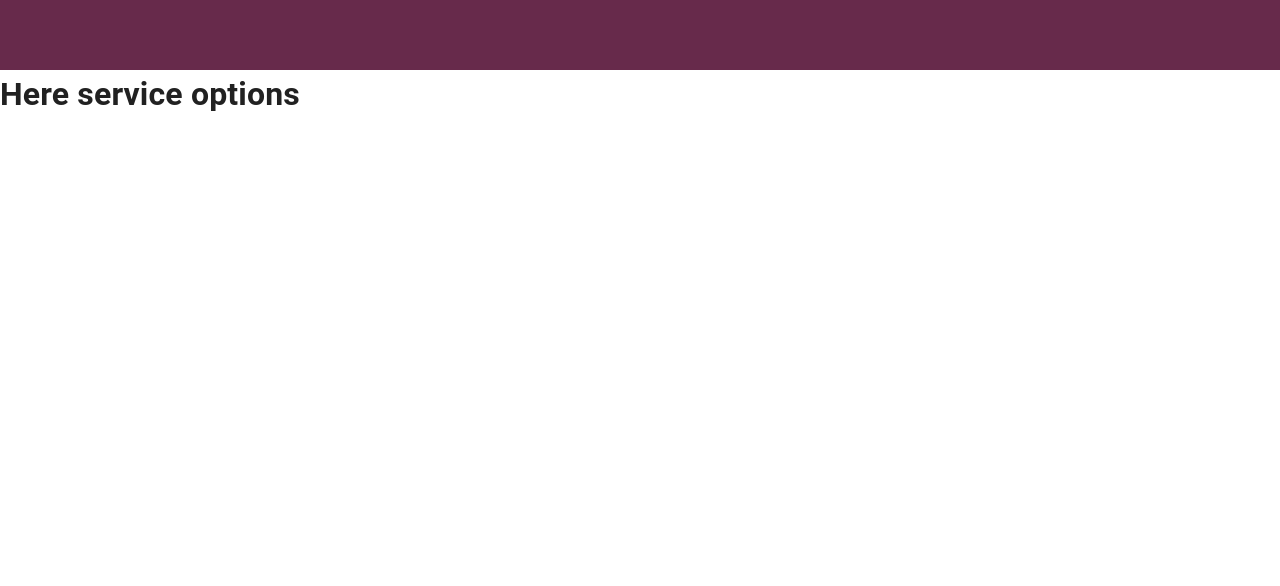
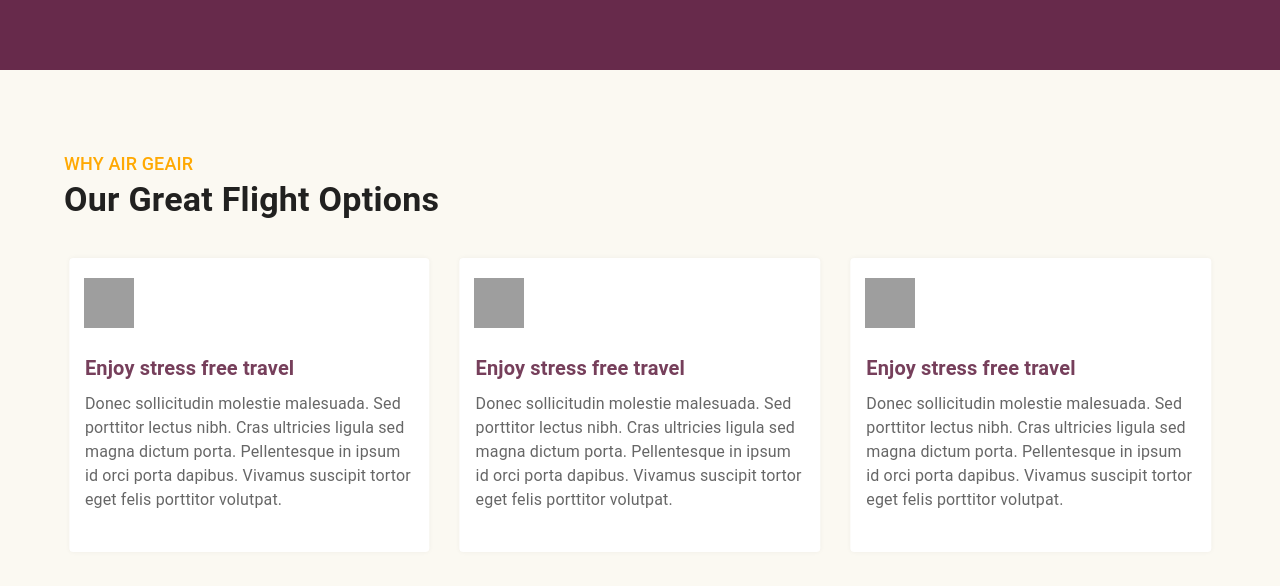
Before and after one commit to apo-star/React_Easybus, a React (Vite) app in the folder frontend/: page / in a window 1280 px wide. Shown: the part 366-952 px from the top of the page. Before the commit the page ends 800 px from the top, so only its background shows below. Built offline with nearby package versions, Linux system fonts and the light colour scheme; grey boxes are pictures that could not be loaded.

Commit message:
service-options section added

```diff
--- a/frontend/src/index.css
+++ b/frontend/src/index.css
@@ -5,13 +5,12 @@
 }
 .swiper {
   width: 100%;
-  height: 300px;
+  height: 100%;
 }
 
 .swiper-slide {
   text-align: center;
   font-size: 18px;
-  background: #fff;
 
   /* Center slide text vertically */
   display: -webkit-box;
@@ -26,7 +25,6 @@
   -ms-flex-align: center;
   -webkit-align-items: center;
   align-items: center;
-  background-color: #672a4b;
 }
 
 .swiper-slide img {
--- a/frontend/src/pages/home/Home.jsx
+++ b/frontend/src/pages/home/Home.jsx
@@ -1,6 +1,6 @@
 import Brands from "./sections/Brands/Brands";
 import Hero from "./sections/Hero";
-import ServiceOptions from "./sections/ServiceOptions";
+import ServiceOptions from "./sections/ServiceOptions/ServiceOptions";
 const Home = () => {
   return (
     <div>
--- a/frontend/src/pages/home/sections/Brands/Brands.jsx
+++ b/frontend/src/pages/home/sections/Brands/Brands.jsx
@@ -1,9 +1,10 @@
-import React, { useRef, useState } from "react";
+import React from "react";
 import "swiper/css";
 import "swiper/css/pagination";
 import { Swiper, SwiperSlide } from "swiper/react";
 import { Autoplay } from "swiper";
 import { Box, Stack } from "@mui/system";
+import style from "./Brands.module.css";
 
 const brands = [
   "https://themehut.co/html/geair/assets/img/brand/brand_img01.png",
@@ -28,7 +29,7 @@ const Brands = () => {
           loop={true}
           speed={1500}
           loopFillGroupWithBlank={true}
-          className="mySwiper"
+          className={style.brandSwiper}
           autoplay={{
             delay: 2500,
             disableOnInteraction: false,
@@ -36,7 +37,7 @@ const Brands = () => {
           modules={[Autoplay]}
         >
           {brands.map((brand) => (
-            <SwiperSlide key={Math.random()}>
+            <SwiperSlide className={style.brandSlide} key={Math.random()}>
               <Box>
                 <img src={brand}></img>
               </Box>
--- /dev/null
+++ b/frontend/src/pages/home/sections/Brands/Brands.module.css
@@ -0,0 +1,6 @@
+.brandSwiper {
+  height: 300px !important;
+}
+.brandSlide {
+  background-color: #672a4b !important;
+}
--- /dev/null
+++ b/frontend/src/pages/home/sections/ServiceOptions/ServiceOptions.jsx
@@ -0,0 +1,111 @@
+import React from "react";
+import "swiper/css";
+import "swiper/css/pagination";
+import { Swiper, SwiperSlide } from "swiper/react";
+import { Autoplay } from "swiper";
+import { Box, Stack } from "@mui/system";
+import Card from "@mui/material/Card";
+import CardMedia from "@mui/material/CardMedia";
+import CardContent from "@mui/material/CardContent";
+import Typography from "@mui/material/Typography";
+import style from "./ServiceOptions.module.css";
+
+const options = [
+  {
+    img: "https://themehut.co/html/geair/assets/img/icon/service_icon03.png",
+    serviceName: "Enjoy stress free travel",
+    description:
+      "Donec sollicitudin molestie malesuada. Sed porttitor lectus nibh. Cras ultricies ligula sed magna dictum porta. Pellentesque in ipsum id orci porta dapibus. Vivamus suscipit tortor eget felis porttitor volutpat.",
+  },
+  {
+    img: "https://themehut.co/html/geair/assets/img/icon/service_icon01.png",
+    serviceName: "Enjoy stress free travel",
+    description:
+      "Donec sollicitudin molestie malesuada. Sed porttitor lectus nibh. Cras ultricies ligula sed magna dictum porta. Pellentesque in ipsum id orci porta dapibus. Vivamus suscipit tortor eget felis porttitor volutpat.",
+  },
+
+  {
+    img: "https://themehut.co/html/geair/assets/img/icon/service_icon02.png",
+    serviceName: "Enjoy stress free travel",
+    description:
+      "Donec sollicitudin molestie malesuada. Sed porttitor lectus nibh. Cras ultricies ligula sed magna dictum porta. Pellentesque in ipsum id orci porta dapibus. Vivamus suscipit tortor eget felis porttitor volutpat.",
+  },
+  {
+    img: "https://themehut.co/html/geair/assets/img/icon/service_icon01.png",
+    serviceName: "Enjoy stress free travel",
+    description:
+      "Donec sollicitudin molestie malesuada. Sed porttitor lectus nibh. Cras ultricies ligula sed magna dictum porta. Pellentesque in ipsum id orci porta dapibus. Vivamus suscipit tortor eget felis porttitor volutpat.",
+  },
+];
+
+const ServiceOptions = () => {
+  return (
+    <div>
+      <Box py={10} sx={{ bgcolor: "#FBF9F2" }}>
+        <Stack maxWidth={"90%"} mx={"auto"}>
+          <Typography variant="h6" fontSize={18} color={"#FFA903"}>
+            WHY AIR GEAIR
+          </Typography>
+          <Typography variant="h4" fontWeight={600} marginBottom={4}>
+            Our Great Flight Options
+          </Typography>
+          <Swiper
+            slidesPerView={3}
+            spaceBetween={30}
+            loop={true}
+            speed={1500}
+            autoplay={{
+              delay: 2500,
+              disableOnInteraction: false,
+            }}
+            modules={[Autoplay]}
+            className={style.serviceSwiper}
+          >
+            {options.map((option) => (
+              <SwiperSlide key={Math.random()} className={style.optionSlide}>
+                <Box>
+                  <Card
+                    sx={{
+                      paddingTop: "20px",
+                      boxShadow: "0px 0px 5px 0px rgba(0,0,0,0.05)",
+                    }}
+                  >
+                    <CardMedia
+                      component="img"
+                      sx={{
+                        textAlign: "left",
+                        marginX: "15px",
+                      }}
+                      image={option.img}
+                      alt="Paella dish"
+                    />
+                    <CardContent sx={{ marginBottom: "0" }}>
+                      <Typography
+                        variant="h6"
+                        color={"#763F5B"}
+                        fontWeight={600}
+                        textAlign={"left"}
+                        paddingY={1}
+                      >
+                        {option.serviceName}
+                      </Typography>
+                      <Typography
+                        paragraph
+                        color="text.secondary"
+                        textAlign={"left"}
+                      >
+                        {option.description}
+                      </Typography>
+                    </CardContent>
+                  </Card>
+                </Box>
+              </SwiperSlide>
+            ))}
+          </Swiper>
+        </Stack>
+      </Box>
+    </div>
+  );
+};
+
+export default ServiceOptions;
--- /dev/null
+++ b/frontend/src/pages/home/sections/ServiceOptions/ServiceOptions.module.css
@@ -0,0 +1,7 @@
+.serviceSwiper {
+  padding: 5px !important;
+}
+.optionSlide img {
+  width: 50px !important;
+  height: 50px !important;
+}
--- a/frontend/src/pages/home/sections/ServiceOptions/index.jsx
+++ /dev/null
@@ -1,11 +0,0 @@
-import React from "react";
-
-const ServiceOptions = () => {
-  return (
-    <div>
-      <h1>Here service options</h1>
-    </div>
-  );
-};
-
-export default ServiceOptions;
```
